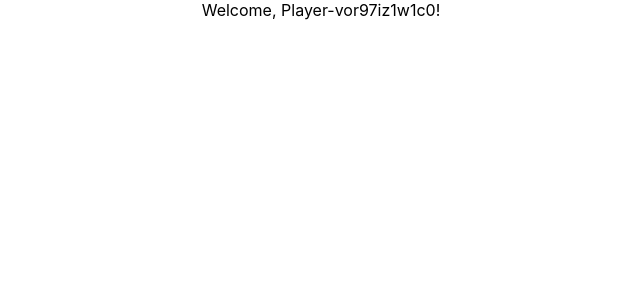
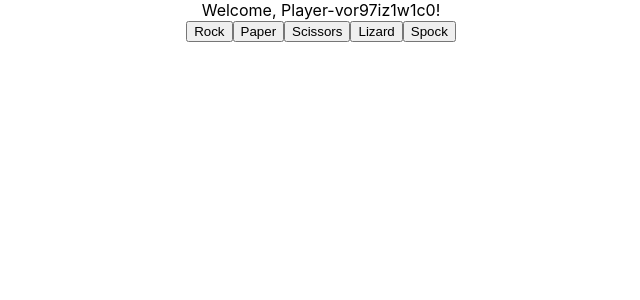
Before and after one commit to riccardobevilacqua/rock-paper-scissors-lizard-spock, a React (Create React App) app: page / in a window 1280 px wide. Shown: the top 300 px of the page, without its empty margins (319-959 px from the left). Built offline with nearby package versions, Linux system fonts and the light colour scheme; no server answers.

Commit message:
Added move selector component

```diff
--- a/src/components/Client/Client.tsx
+++ b/src/components/Client/Client.tsx
@@ -1,5 +1,7 @@
 import React, { useState, useEffect } from 'react';
 import io from 'socket.io-client';
+
+import { MoveSelector } from '../MoveSelector/MoveSelector';
 
 const socket = io();
 const generateRandomString = () => Math.random().toString(36).substring(2, 15) + performance.now().toString();
@@ -11,7 +13,7 @@ export const Client: React.FunctionComponent<{}> = () => {
     const userId = generateRandomString();
     const nick = `Player-${userId}`;
     setUserName(nick);
-    socket.emit('createPlayer', userId);
+    socket.emit('joinServer', userId);
   };
 
   useEffect(() => {
@@ -23,6 +25,7 @@ export const Client: React.FunctionComponent<{}> = () => {
   return (
     <>
       <div>Welcome, {userName}!</div>
+      <MoveSelector />
     </>
   );
 };
--- /dev/null
+++ b/src/components/MoveSelector/MoveSelector.tsx
@@ -0,0 +1,19 @@
+import React from 'react';
+
+const movesList: string[] = [
+  'Rock',
+  'Paper',
+  'Scissors',
+  'Lizard',
+  'Spock'
+];
+
+export const MoveSelector: React.FunctionComponent<{}> = () => {
+  const moves = movesList.map(item => (<button>{item}</button>));
+
+  return (
+    <>
+      {moves}
+    </>
+  );
+};
```
